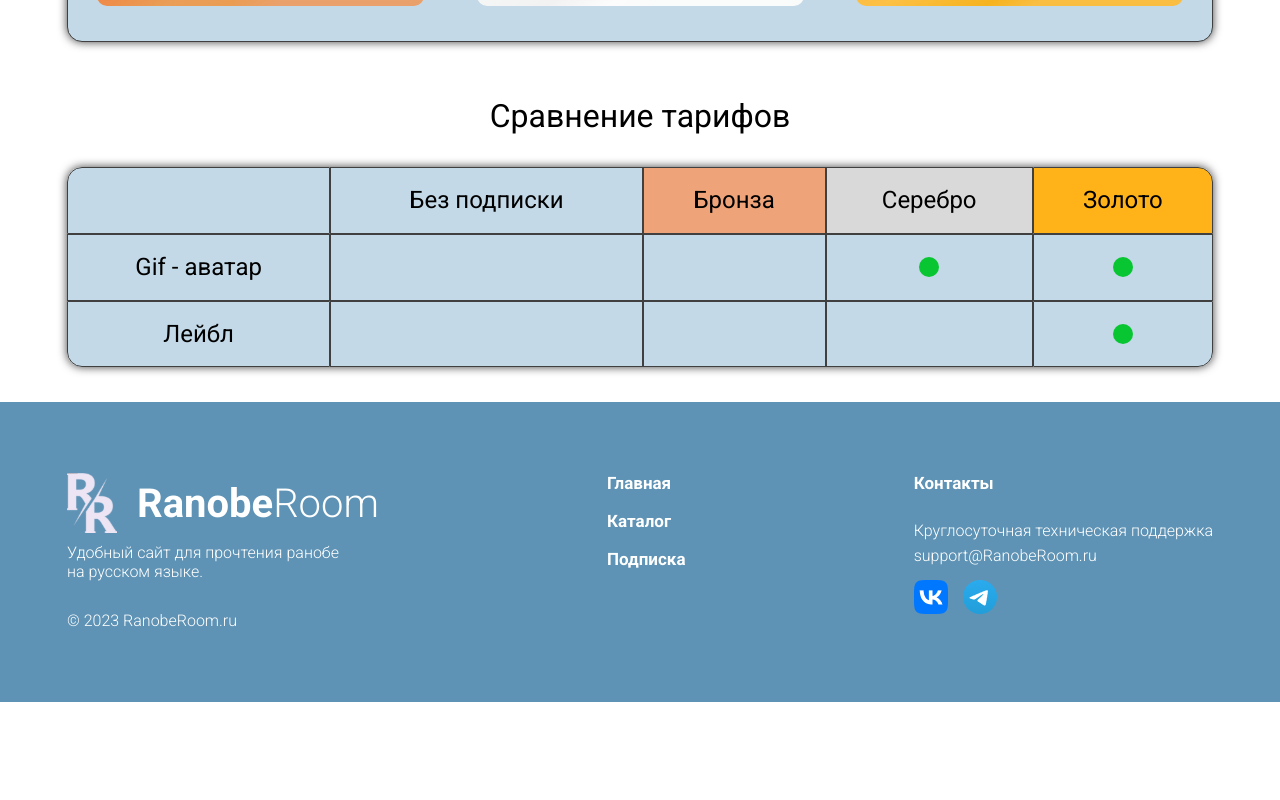
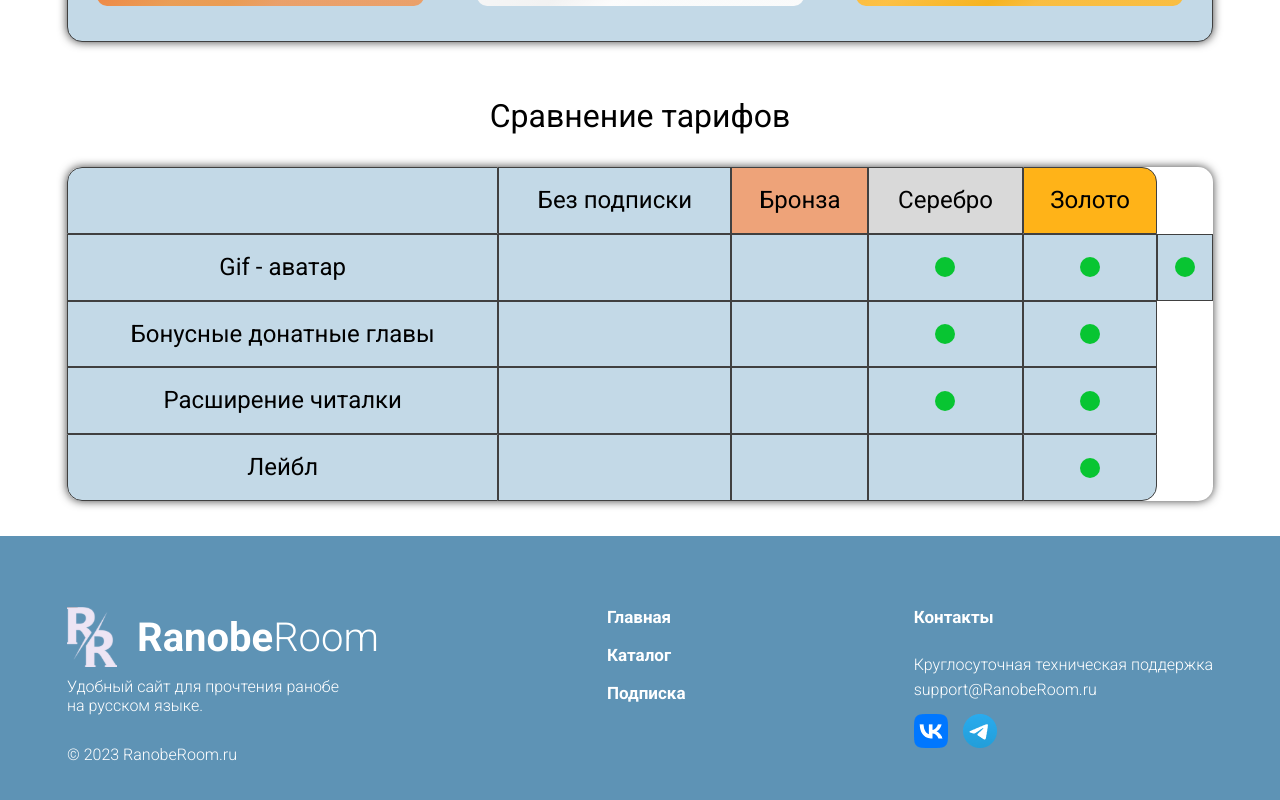
Before and after one commit to NeedKilling/RanobeRoom, a React app: page /Subscription in a window 1280 px wide. Shown: the part 784-1584 px from the top of the page. Before the commit the page ends 1486 px from the top, so only its background shows below. Built offline with nearby package versions, Linux system fonts and the light colour scheme.

Commit message:
subscription

```diff
--- a/src/Pages/Subscription.jsx
+++ b/src/Pages/Subscription.jsx
@@ -57,6 +57,21 @@ function Subscription(){
                               <td></td>
                               <td><div class="pip"></div></td>
                               <td><div class="pip"></div></td>
+                              <td><div class="pip"></div></td>
+                            </tr>
+                            <tr>
+                              <td>Бонусные донатные главы</td>
+                              <td></td>
+                              <td></td>
+                              <td><div class="pip"></div></td>
+                              <td><div class="pip"></div></td>
+                            </tr>
+                            <tr>
+                              <td>Расширение читалки</td>
+                              <td></td>
+                              <td></td>
+                              <td><div class="pip"></div></td>
+                              <td><div class="pip"></div></td>
                             </tr>
                             <tr>
                               <td>Лейбл</td>
```
